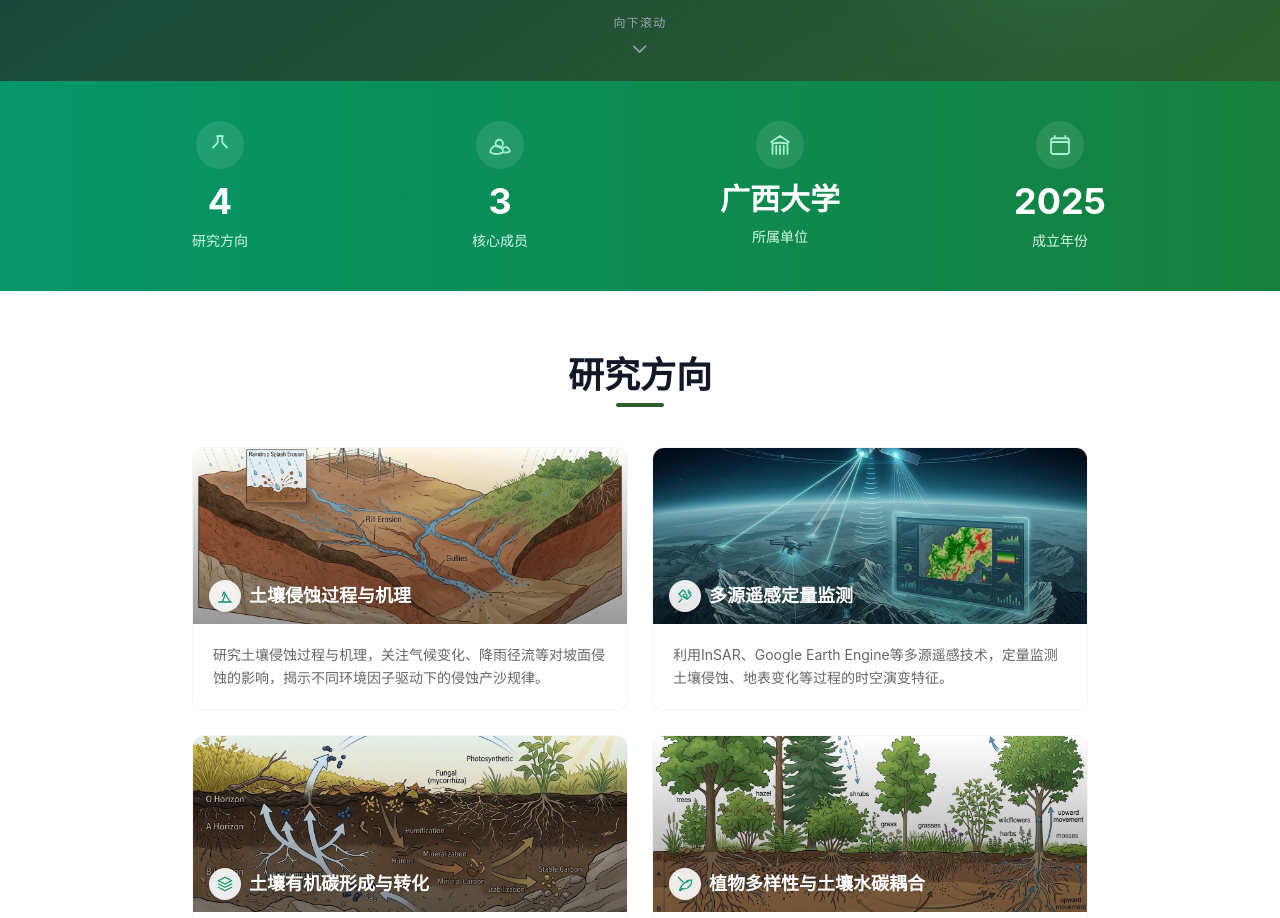
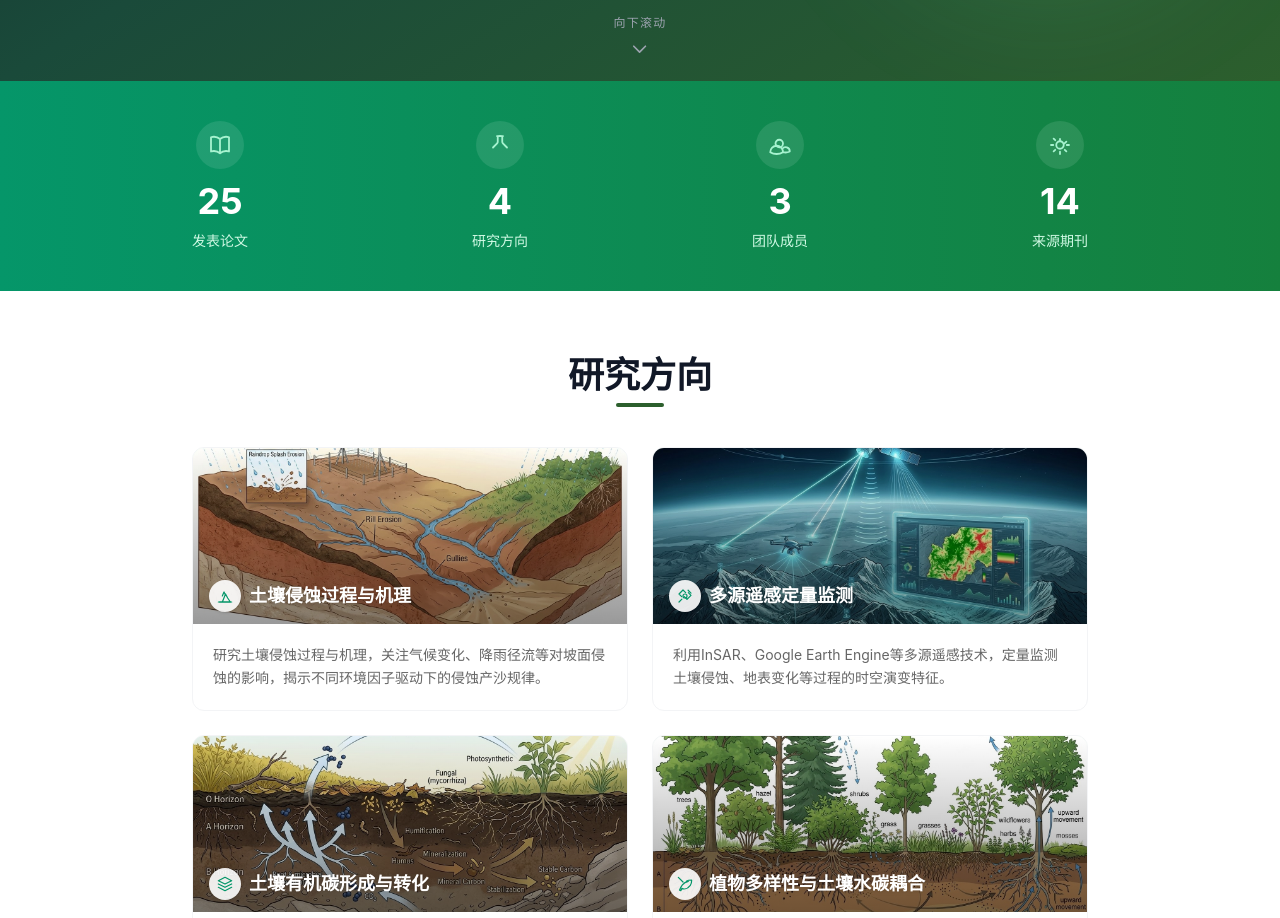
Before and after one commit to chliuhq/soil-ecology-lab, a Next.js app in the folder soil-ecology-lab/: page / in a window 1280 px wide. Shown: the part 820-1738 px from the top of the page. Built offline with nearby package versions, Linux system fonts and the light colour scheme; no server answers.

Commit message:
fix(home): restore original stats - publications, research areas, team, journals

```diff
--- a/soil-ecology-lab/src/app/page.tsx
+++ b/soil-ecology-lab/src/app/page.tsx
@@ -188,6 +188,15 @@ export default function HomePage() {
           <div className="grid grid-cols-2 md:grid-cols-4 gap-8 text-center">
             {[
               {
+                value: <AnimatedCounter target={publications.length} className="text-4xl font-bold text-white block" />,
+                label: lt({ zh: "发表论文", en: "Publications" }),
+                icon: (
+                  <svg className="w-6 h-6 text-emerald-200" fill="none" viewBox="0 0 24 24" stroke="currentColor" strokeWidth={1.8}>
+                    <path strokeLinecap="round" strokeLinejoin="round" d="M12 6.042A8.967 8.967 0 0 0 6 3.75c-1.052 0-2.062.18-3 .512v14.25A8.987 8.987 0 0 1 6 18c2.305 0 4.408.867 6 2.292m0-14.25a8.966 8.966 0 0 1 6-2.292c1.052 0 2.062.18 3 .512v14.25A8.987 8.987 0 0 0 18 18a8.967 8.967 0 0 0-6 2.292m0-14.25v14.25" />
+                  </svg>
+                ),
+              },
+              {
                 value: <AnimatedCounter target={research.length} className="text-4xl font-bold text-white block" />,
                 label: lt({ zh: "研究方向", en: "Research Areas" }),
                 icon: (
@@ -198,7 +207,7 @@ export default function HomePage() {
               },
               {
                 value: <AnimatedCounter target={members.pi.length + members.students.length} className="text-4xl font-bold text-white block" />,
-                label: lt({ zh: "核心成员", en: "Core Members" }),
+                label: lt({ zh: "团队成员", en: "Team Members" }),
                 icon: (
                   <svg className="w-6 h-6 text-emerald-200" fill="none" viewBox="0 0 24 24" stroke="currentColor" strokeWidth={1.8}>
                     <path strokeLinecap="round" strokeLinejoin="round" d="M15 19.128a9.38 9.38 0 0 0 2.625.372 9.337 9.337 0 0 0 4.121-.952 4.125 4.125 0 0 0-7.533-2.493M15 19.128v-.003c0-1.113-.285-2.16-.786-3.07M15 19.128v.106A12.318 12.318 0 0 1 8.624 21 12.318 12.318 0 0 1 2.25 19.234v-.106A6.375 6.375 0 0 1 8.624 12.75a6.375 6.375 0 0 1 6.376 6.375M15 10.5a3.75 3.75 0 1 1-7.5 0 3.75 3.75 0 0 1 7.5 0Z" />
@@ -206,20 +215,11 @@ export default function HomePage() {
                 ),
               },
               {
-                value: <span className="text-2xl md:text-3xl font-bold text-white block">{lt({ zh: "广西大学", en: "GXU" })}</span>,
-                label: lt({ zh: "所属单位", en: "Affiliation" }),
+                value: <AnimatedCounter target={new Set(publications.map((p) => p.journal)).size} className="text-4xl font-bold text-white block" />,
+                label: lt({ zh: "来源期刊", en: "Journals" }),
                 icon: (
                   <svg className="w-6 h-6 text-emerald-200" fill="none" viewBox="0 0 24 24" stroke="currentColor" strokeWidth={1.8}>
-                    <path strokeLinecap="round" strokeLinejoin="round" d="M12 21v-8.25M15.75 21v-8.25M8.25 21v-8.25M3 9l9-6 9 6m-1.5 12V10.332A48.36 48.36 0 0 0 12 9.75c-2.551 0-5.056.2-7.5.582V21" />
-                  </svg>
-                ),
-              },
-              {
-                value: <span className="text-4xl font-bold text-white block">2025</span>,
-                label: lt({ zh: "成立年份", en: "Established" }),
-                icon: (
-                  <svg className="w-6 h-6 text-emerald-200" fill="none" viewBox="0 0 24 24" stroke="currentColor" strokeWidth={1.8}>
-                    <path strokeLinecap="round" strokeLinejoin="round" d="M6.75 3v2.25M17.25 3v2.25M3 18.75V7.5a2.25 2.25 0 0 1 2.25-2.25h13.5A2.25 2.25 0 0 1 21 7.5v11.25m-18 0A2.25 2.25 0 0 0 5.25 21h13.5A2.25 2.25 0 0 0 21 18.75m-18 0v-7.5A2.25 2.25 0 0 1 5.25 9h13.5A2.25 2.25 0 0 1 21 11.25v7.5" />
+                    <path strokeLinecap="round" strokeLinejoin="round" d="M12 6v2.25m6.364.386-1.591 1.591M21 12h-2.25m-.386 6.364-1.591-1.591M12 18.75V21m-4.773-4.227-1.591 1.591M5.25 12H3m4.227-4.773L5.636 5.636M15.75 12a3.75 3.75 0 1 1-7.5 0 3.75 3.75 0 0 1 7.5 0Z" />
                   </svg>
                 ),
               },
```
